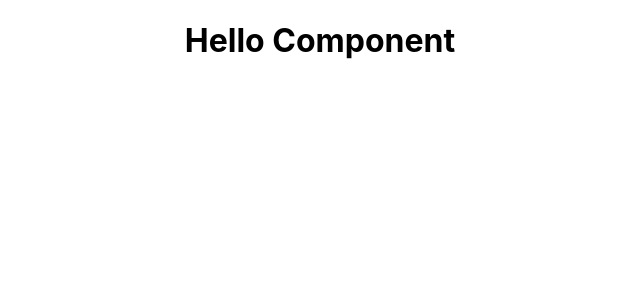
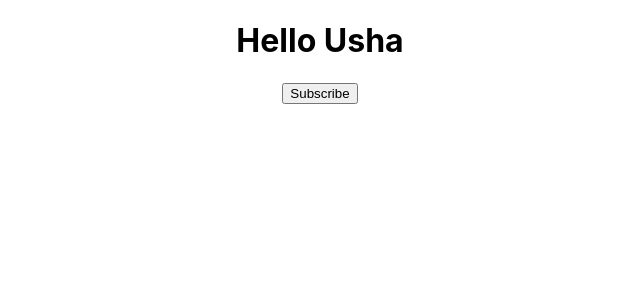
Before and after one commit to yogeshkhadka34/learning-react, a React (Create React App) app: page / in a window 1280 px wide. Shown: the top 300 px of the page, without its empty margins (320-960 px from the left). Built offline with nearby package versions, Linux system fonts and the light colour scheme.

Commit message:
state and props

```diff
--- a/src/App.js
+++ b/src/App.js
@@ -7,9 +7,16 @@ import Hello from './components/Hello'
 function App() {
   return (
     <div className="App">
-      {/* <Greet></Greet>
-      <Welcome></Welcome> */}
-      <Hello></Hello>
+      {/* <Greet ></Greet>
+      <Welcome name="Usha" caste="Upreti"></Welcome>
+      <Hello name="Usha" caste="Upreti">
+        <button>Action</button>
+      </Hello>
+      <Hello name="Upesh" caste="Upreti">
+        <p>Haha hi!</p>
+      </Hello> */}
+
+      <Welcome></Welcome>
     </div>
   );
 }
--- a/src/components/Hello.js
+++ b/src/components/Hello.js
@@ -1,11 +1,12 @@
 import React from 'react'
 
-const Hello = ()=> {
+const Hello = (props)=> {
     return (
         <div>
-            <h1>Hello Component</h1>
+            <h1>Hello {props.name} {props.caste}</h1>
+            {props.children}
         </div>
     )
 }
 
-export default Hello;
+export default Hello
--- a/src/components/Welcome.js
+++ b/src/components/Welcome.js
@@ -1,8 +1,28 @@
 import React, { Component } from 'react'
 
 class Welcome extends Component{
+    constructor(){
+        super()
+        this.state = {
+            message : "Hello Usha"
+        }
+    }
+    changeMessage(){
+        console.log("clicked")
+        this.setState({
+            message : "Thankyou"
+        })
+    }
     render(){
-        return <h1>Class Component</h1>
+        // return <h1>Hi {this.props.name} {this.props.caste}</h1>
+        //Using props in class
+
+        return(
+            <div>
+                <h1>{this.state.message}</h1>
+                <button onClick = {()=> this.changeMessage()} >Subscribe</button>
+            </div>
+        )
     }
 }
 
```
